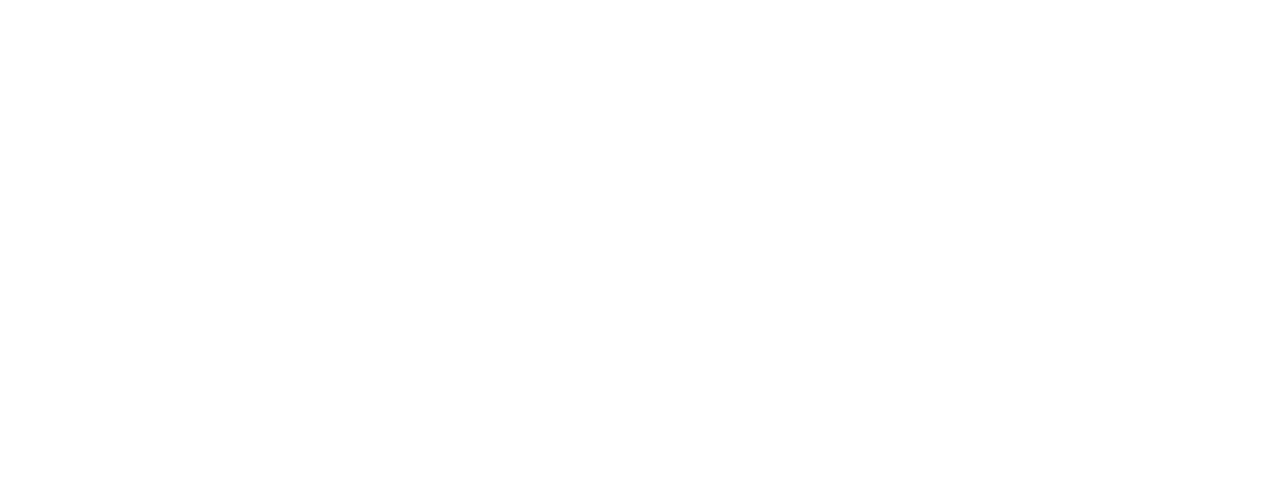
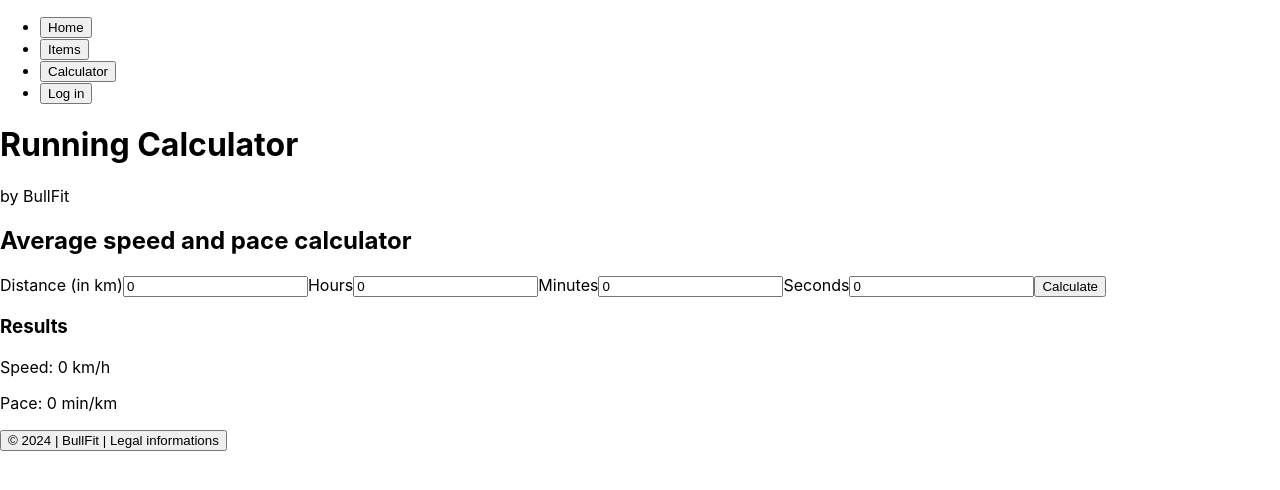
Before and after one commit to eliotpp1/BullFit, a React (Create React App) app in the folder front/: page /calculator in a window 1280 px wide. Before the commit this address had no page. Shown: the top 490 px of the page. Built offline with nearby package versions, Linux system fonts and the light colour scheme.

Commit message:
feature: header + footer + avg speed calc

```diff
--- a/front/src/App.js
+++ b/front/src/App.js
@@ -3,16 +3,22 @@ import { BrowserRouter as Router, Routes, Route } from "react-router-dom";
 import SignIn from "./components/signin";
 import Test from "./components/test";
 import Login from "./components/login";
+import Header from "./components/header";
+import Footer from "./components/footer";
+import Calculator from "./components/calculator";
 
 const App = () => {
   return (
     <Router>
+      <Header />
       <Routes>
         <Route path="/" element={<Test />} />
         <Route path="/signin" element={<SignIn />} />
         <Route path="/test" element={<Test />} />
         <Route path="/login" element={<Login />} />
+        <Route path="/calculator" element={<Calculator />} />
       </Routes>
+      <Footer />
     </Router>
   );
 };
--- /dev/null
+++ b/front/src/components/calculator.js
@@ -0,0 +1,78 @@
+// running calculator.js component
+import React, { useState } from "react";
+import { useNavigate } from "react-router-dom";
+
+const Calculator = () => {
+  const navigate = useNavigate();
+  const [distance, setDistance] = useState(0);
+  const [hours, setHours] = useState(0);
+  const [minutes, setMinutes] = useState(0);
+  const [seconds, setSeconds] = useState(0);
+  const [speed, setSpeed] = useState(0);
+  const [pace, setPace] = useState(0);
+
+  const onChangeDistance = (e) => {
+    setDistance(e.target.value);
+  };
+
+  const calculateAvgSpeed = (event) => {
+    event.preventDefault();
+    const totalSeconds = hours * 3600 + minutes * 60 + seconds;
+    const speed = distance / (totalSeconds / 3600);
+    const pace = totalSeconds / distance;
+    setSpeed(speed.toFixed(2));
+    setPace(pace.toFixed(2));
+  };
+
+  return (
+    <>
+      <div>
+        <h1>Running Calculator</h1>
+        <p>by BullFit</p>
+      </div>
+      <h2>Average speed and pace calculator</h2>
+      <form onSubmit={calculateAvgSpeed}>
+        <label htmlFor="distance">Distance (in km)</label>
+        <input
+          type="number"
+          id="distance"
+          name="distance"
+          value={distance}
+          onChange={onChangeDistance}
+        />
+        <label htmlFor="hours">Hours</label>
+        <input
+          type="number"
+          id="hours"
+          name="hours"
+          value={hours}
+          onChange={(e) => setHours(e.target.value)}
+        />
+        <label htmlFor="minutes">Minutes</label>
+        <input
+          type="number"
+          id="minutes"
+          name="minutes"
+          value={minutes}
+          onChange={(e) => setMinutes(e.target.value)}
+        />
+        <label htmlFor="seconds">Seconds</label>
+        <input
+          type="number"
+          id="seconds"
+          name="seconds"
+          value={seconds}
+          onChange={(e) => setSeconds(e.target.value)}
+        />
+        <button type="submit">Calculate</button>
+      </form>
+      <div>
+        <h3>Results</h3>
+        <p>Speed: {speed} km/h</p>
+        <p>Pace: {pace} min/km</p>
+      </div>
+    </>
+  );
+};
+
+export default Calculator;
--- /dev/null
+++ b/front/src/components/footer.js
@@ -0,0 +1,17 @@
+// footer component
+import React from "react";
+import { useNavigate } from "react-router-dom";
+
+const Footer = () => {
+  const navigate = useNavigate();
+
+  return (
+    <footer>
+      <button onClick={() => navigate("/legal")}>
+        © 2024 | BullFit | Legal informations
+      </button>
+    </footer>
+  );
+};
+
+export default Footer;
--- /dev/null
+++ b/front/src/components/header.js
@@ -0,0 +1,57 @@
+import React, { useEffect, useState } from "react";
+import { useNavigate } from "react-router-dom";
+
+const Header = () => {
+  const navigate = useNavigate();
+  const [connected, setConnected] = useState(false);
+
+  useEffect(() => {
+    const token = localStorage.getItem("token");
+    setConnected(!!token);
+  }, [connected]);
+
+  const signOut = () => {
+    localStorage.removeItem("token");
+    setConnected(false);
+    navigate("/signin");
+  };
+
+  return (
+    <header>
+      <nav>
+        <ul>
+          <li>
+            <button onClick={() => navigate("/")}>Home</button>
+          </li>
+          <li>
+            <button onClick={() => navigate("/test")}>Items</button>
+          </li>
+          <li>
+            {connected ? (
+              <>
+                <button onClick={() => navigate("/dashboard")}>
+                  Dashboard
+                </button>
+              </>
+            ) : (
+              <button onClick={() => navigate("/calculator")}>
+                Calculator
+              </button>
+            )}
+          </li>
+          <li>
+            {connected ? (
+              <>
+                <button onClick={signOut}>Sign out</button>
+              </>
+            ) : (
+              <button onClick={() => navigate("/login")}>Log in</button>
+            )}
+          </li>
+        </ul>
+      </nav>
+    </header>
+  );
+};
+
+export default Header;
```
